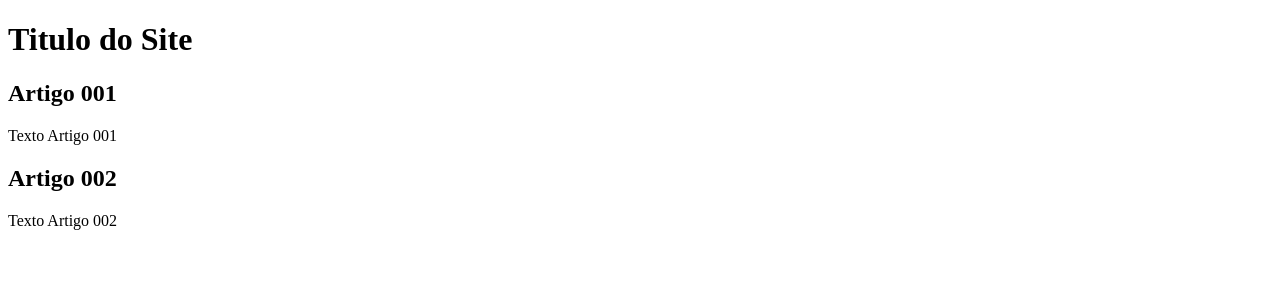
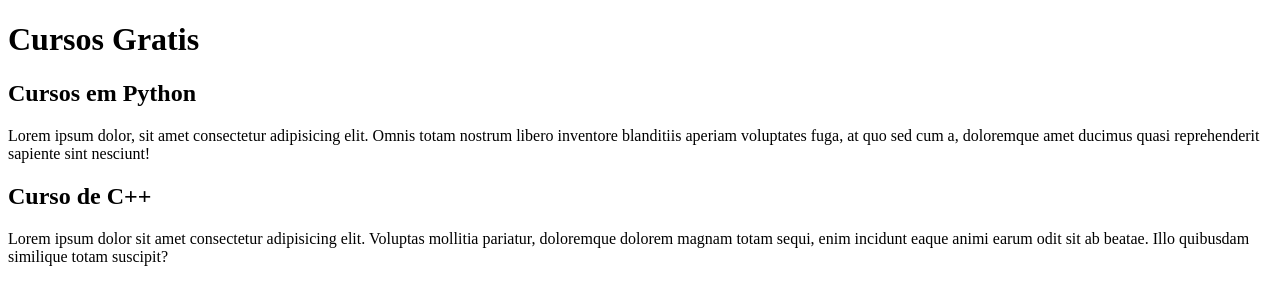
Before and after one commit to Marcelo2506/Projeto-site, a plain HTML site: page index.html in a window 1280 px wide. Drawn offline with Linux system fonts and the light colour scheme.

Commit message:
update1
comecei a escrever o conteudo

```diff
--- a/index.html
+++ b/index.html
@@ -8,15 +8,15 @@
 <body>
     <main>
         <header>
-            <h1>Titulo do Site</h1>
+            <h1>Cursos Gratis</h1>
         </header>
         <article>
-            <h2>Artigo 001</h2>
-            <p>Texto Artigo 001</p>
+            <h2>Cursos em Python</h2>
+            <p>Lorem ipsum dolor, sit amet consectetur adipisicing elit. Omnis totam nostrum libero inventore blanditiis aperiam voluptates fuga, at quo sed cum a, doloremque amet ducimus quasi reprehenderit sapiente sint nesciunt!</p>
         </article>
         <article>
-            <h2>Artigo 002</h2>
-            <p>Texto Artigo 002</p>
+            <h2>Curso de C++</h2>
+            <p>Lorem ipsum dolor sit amet consectetur adipisicing elit. Voluptas mollitia pariatur, doloremque dolorem magnam totam sequi, enim incidunt eaque animi earum odit sit ab beatae. Illo quibusdam similique totam suscipit?</p>
         </article>
     </main>
 </body>
```
